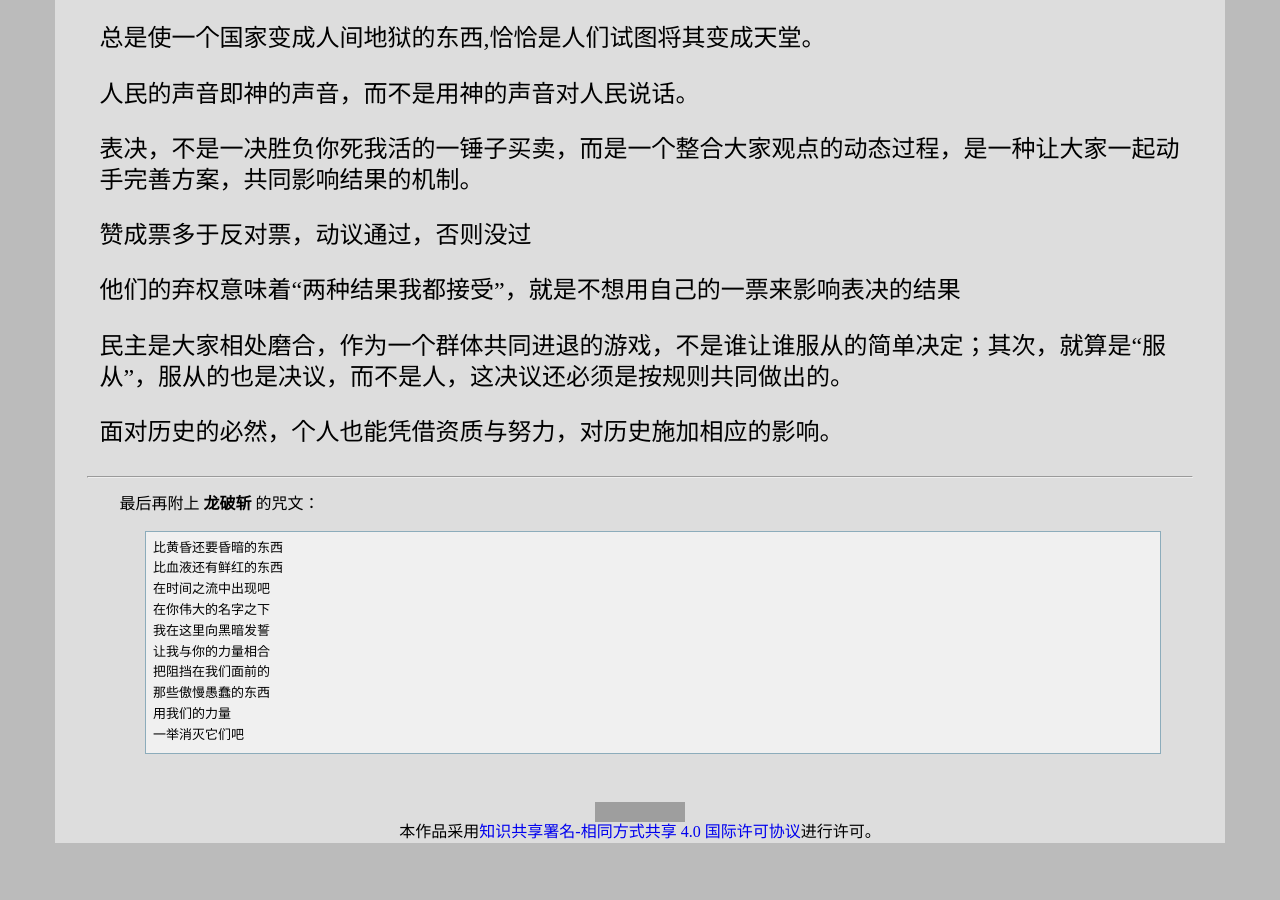
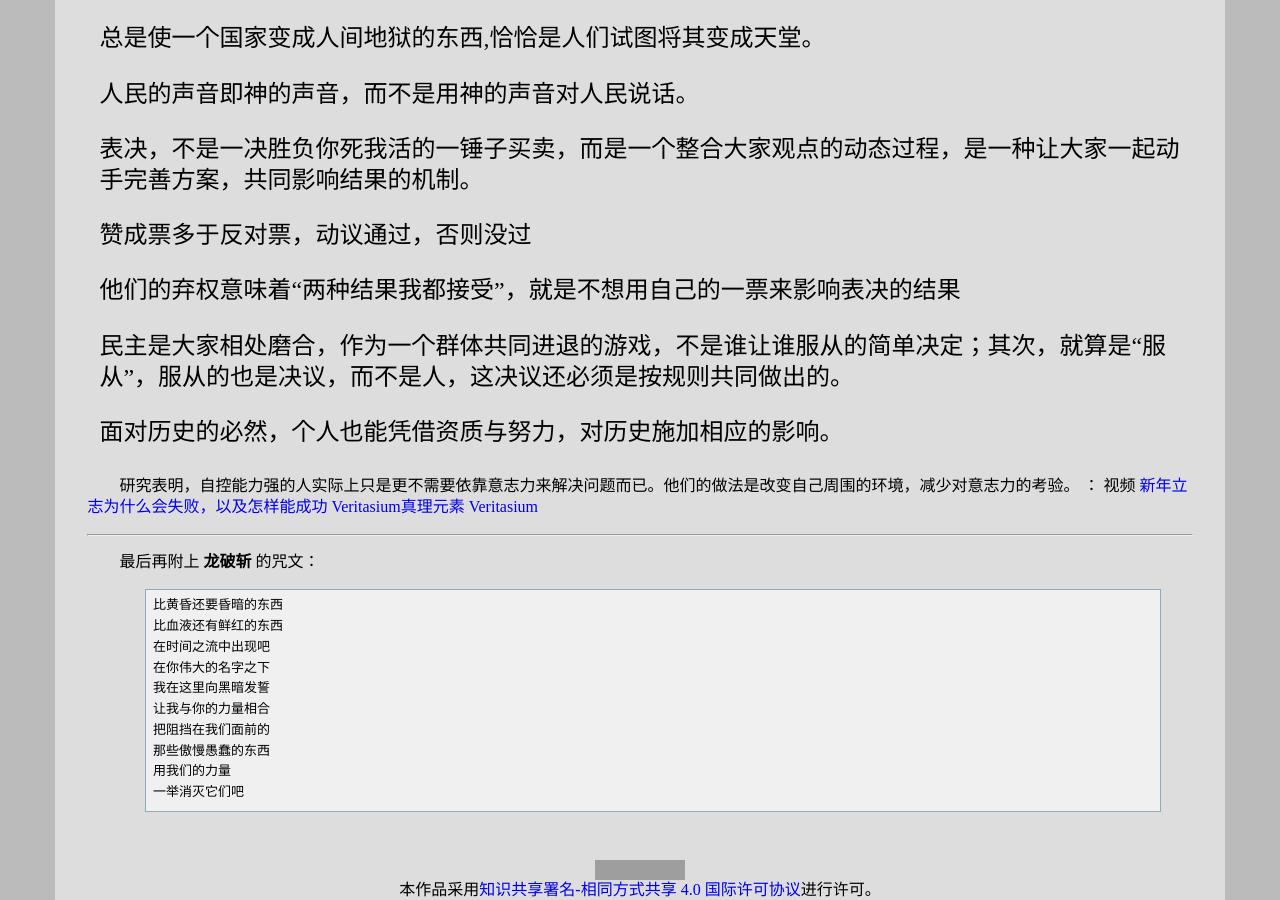
Before and after one commit to leiqin/leiqin.github.io, a Jekyll site: the page built from shoucang/revelation.markdown, in a window 1280 px wide and 900 px high, scrolled down 7117 px. Built offline with Jekyll 4.4.1, drawn with Linux system fonts in a browser that asks for light colours; nearby versions of some CDN libraries; before the commit the page ends 7960 px from its top, so only the background shows below that; grey boxes are pictures that could not be loaded.

Commit message:
+ 克雷圣经 研究表明，自控能力强的人实际上只是更不需要依靠意志力来解决问题而已。他们的做法是改变自己周围的环境，减少对意志力的考验。

```diff
--- a/shoucang/revelation.markdown
+++ b/shoucang/revelation.markdown
@@ -376,6 +376,9 @@ title: 克雷圣经
 面对历史的必然，个人也能凭借资质与努力，对历史施加相应的影响。
 :	图书 [《日本人为何选择了战争》](https://book.douban.com/subject/34204669/) 第五章 太平洋战争：说不出死者阵亡地的国家 第四节 战争的种种面目
 
+研究表明，自控能力强的人实际上只是更不需要依靠意志力来解决问题而已。他们的做法是改变自己周围的环境，减少对意志力的考验。
+：	视频 [新年立志为什么会失败，以及怎样能成功](https://www.bilibili.com/video/BV1GJ411Y7Bq) [Veritasium真理元素](https://space.bilibili.com/94742590) [Veritasium](https://www.youtube.com/channel/UCHnyfMqiRRG1u-2MsSQLbXA)
+
 * * *
 
 最后再附上 **龙破斩** 的咒文：
```
